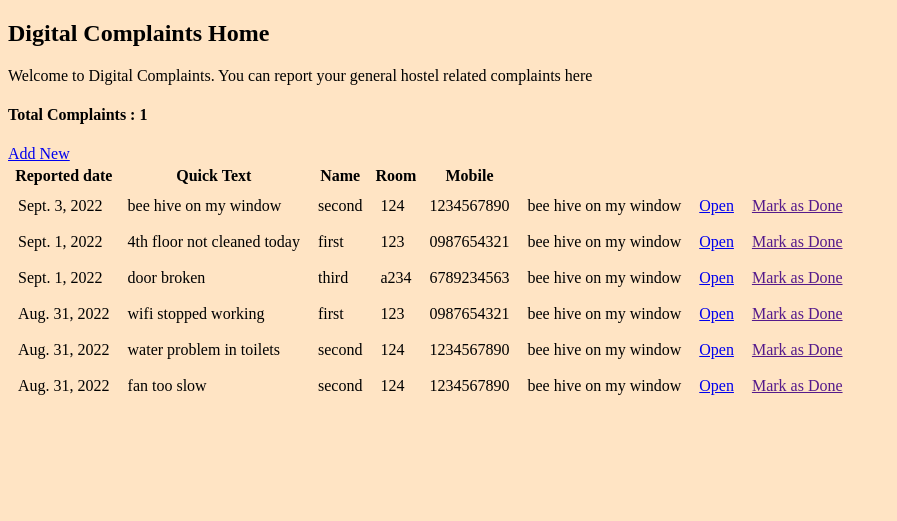
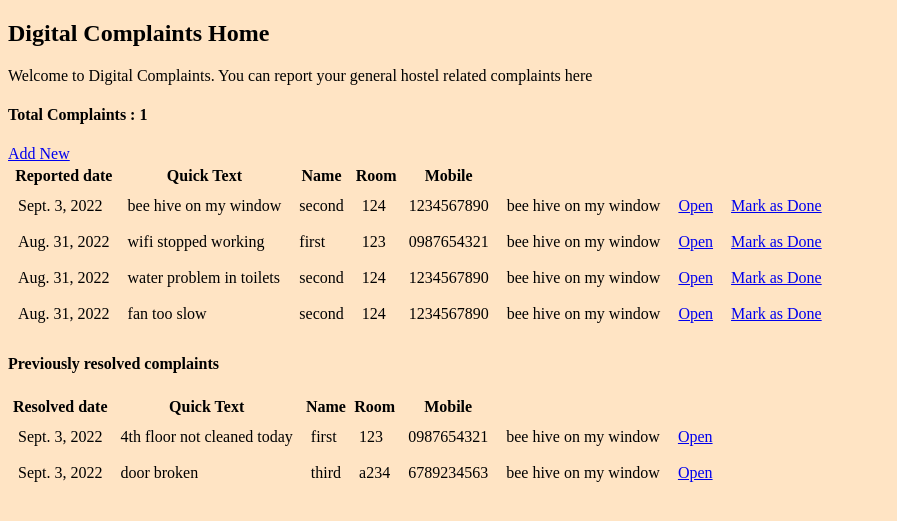
Before and after one commit to msaivikas/digital_complaints, a Django app: template base/templates/base/complaint_list.html in a window 1280 px wide. Shown: the top 521 px of the page, without its empty margins (0-897 px from the left). Run offline with Django 4.2, Linux system fonts and the light colour scheme; data comes from the database, SQL or seed files in the repository; both versions use the stored data as it was after the commit; the template is opened without the code that fills it: values that come from a table or form of the project are taken from there, most other values are stand-ins (such as "Sample title", 1, 10 or a date in 2020).

Commit message:
mark as done option is working; home page shows resolved complaints and pending complaints separately

```diff
--- a/base/templates/base/complaint_detail.html
+++ b/base/templates/base/complaint_detail.html
@@ -13,5 +13,8 @@
 <p>Room : <i>{{detail.student.room}}</i></p>
 <p>Hostel : <i>{{detail.student.hostel}}</i></p>
 <p>Mobile Number : <i>{{detail.student.mobile}}</i></p>
+{% if detail.resolved == True %}
+<p>Resolved Date : <i>{{detail.resolved_date}}</i></p>
+{% endif %}
 
 {% endblock content %}
--- a/base/templates/base/complaint_list.html
+++ b/base/templates/base/complaint_list.html
@@ -14,6 +14,7 @@
         <th>Mobile</th>
     </tr>
     {% for complaint in complaints %}
+    {% if complaint.resolved == False %}
     <tr>
         <td>{{complaint.reported_date}}</td>
         <td>{{complaint.quick_text}}</td>
@@ -22,11 +23,38 @@
         <td>{{complaint.student.mobile}}</td>
         <td>{{complaint_detail}}</td>
         <td><a href="{% url 'complaint_detail' complaint.id %}">Open</a></td>
-        <td><a href="">Mark as Done</a></td>
+        <td><a href="{% url 'complaint_resolved' complaint.id %}">Mark as Done</a></td>
     </tr>
+    {% endif %}
     {% empty %}
     <p>No Complaints currently</p>
     {% endfor %}
  </table>
+ <h4>Previously resolved complaints</h4>
+ <table>
+    <tr>
+        <th>Resolved date</th>
+        <th>Quick Text</th>
+        <th>Name</th>
+        <th>Room</th>
+        <th>Mobile</th>
+    </tr>
+    {% for complaint in complaints %}
+    {% if complaint.resolved == True %}
+    <tr>
+        <td>{{complaint.resolved_date}}</td>
+        <td>{{complaint.quick_text}}</td>
+        <td>{{complaint.student.student_name}}</td>
+        <td>{{complaint.student.room}}</td>
+        <td>{{complaint.student.mobile}}</td>
+        <td>{{complaint_detail}}</td>
+        <td><a href="{% url 'complaint_detail' complaint.id %}">Open</a></td>
+        <!-- <td><a href="{% url 'complaint_resolved' complaint.id %}">Mark as Done</a></td> -->
+    </tr>
+    {% endif %}
+    {% empty %}
+    <p>No resolved complaints currently</p>
+    {% endfor %}
+ </table>
 
  {% endblock content %}
--- a/base/urls.py
+++ b/base/urls.py
@@ -1,9 +1,10 @@
 from django.urls import path
 from . import views
-from .views import ComplaintList, ComplaintAdd, ComplaintDetail
+from .views import ComplaintList, ComplaintAdd, ComplaintDetail, ComplaintResolved
 
 urlpatterns = [
     path('', ComplaintList.as_view(), name = 'complaint_list'),
     path('complaint-add', ComplaintAdd.as_view(), name = 'complaint_add'),
     path('complaint/<int:pk>/', ComplaintDetail.as_view(), name = 'complaint_detail'),
+    path('complaint-resolved/<int:pk>/', ComplaintResolved.as_view(), name = 'complaint_resolved'),
 ]
```
Also changed, not shown: base/views.py (+6 -1 lines), db.sqlite3.
